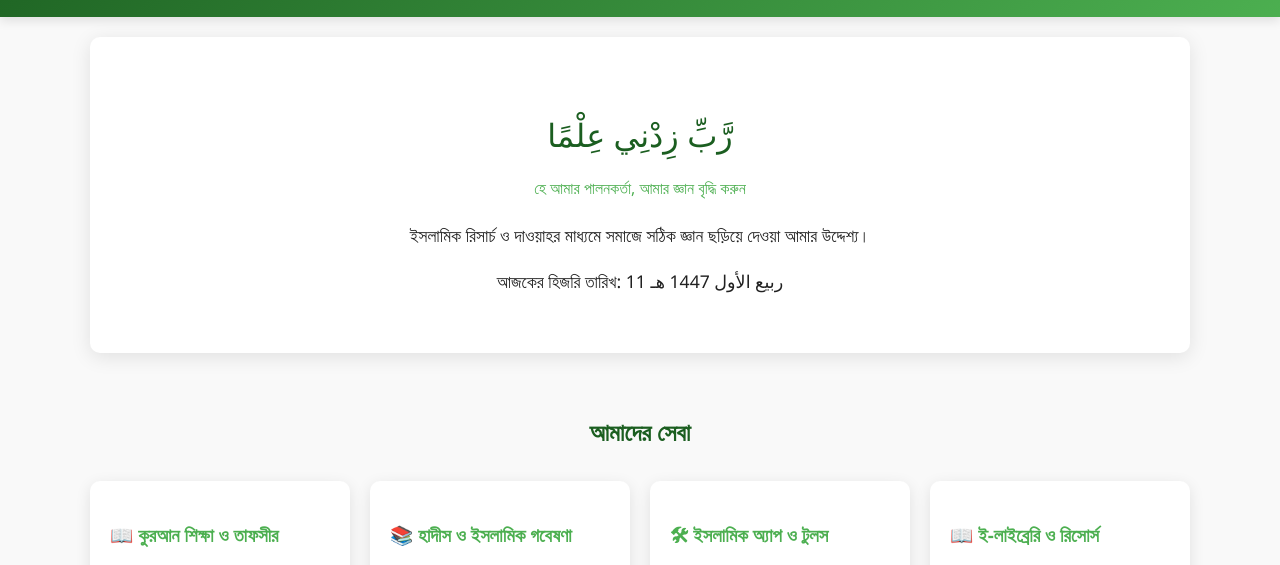
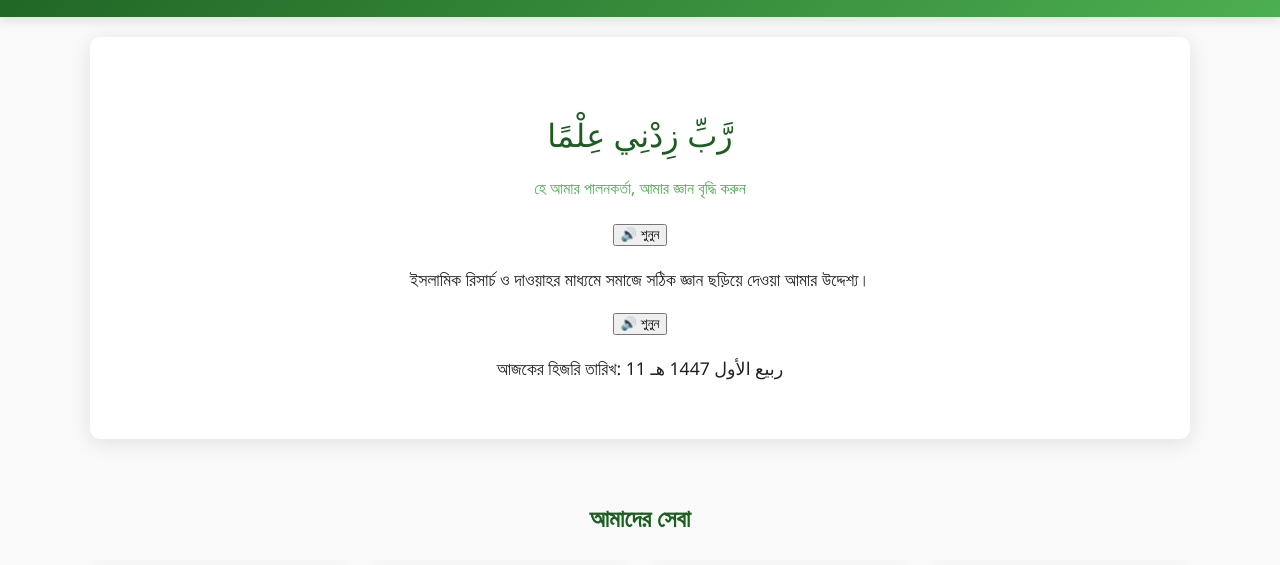
Before and after one commit to rashidabd325-creator/Islamic-Research-Center-3, a plain HTML site: page index.html in a window 1280 px wide. Shown: the part 159-724 px from the top of the page. Drawn offline with Linux system fonts and the light colour scheme.

Commit message:
Update index.html

```diff
--- a/index.html
+++ b/index.html
@@ -37,7 +37,10 @@
 <section class="hero container">
   <blockquote class="quote" dir="rtl" lang="ar">رَّبِّ زِدْنِي عِلْمًا</blockquote>
   <p class="quote-meaning">হে আমার পালনকর্তা, আমার জ্ঞান বৃদ্ধি করুন</p>
+  <button class="play-audio" data-text="হে আমার পালনকর্তা, আমার জ্ঞান বৃদ্ধি করুন">🔊 শুনুন</button>
+
   <p class="bio">ইসলামিক রিসার্চ ও দাওয়াহর মাধ্যমে সমাজে সঠিক জ্ঞান ছড়িয়ে দেওয়া আমার উদ্দেশ্য।</p>
+  <button class="play-audio" data-text="ইসলামিক রিসার্চ ও দাওয়াহর মাধ্যমে সমাজে সঠিক জ্ঞান ছড়িয়ে দেওয়া আমার উদ্দেশ্য।">🔊 শুনুন</button>
   <p id="hijri-date" class="hijri-date">আজকের হিজরি তারিখ: লোড হচ্ছে...</p>
 </section>
 
```
